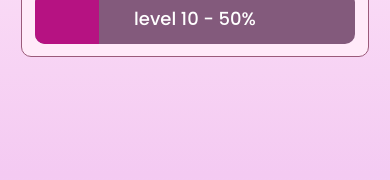
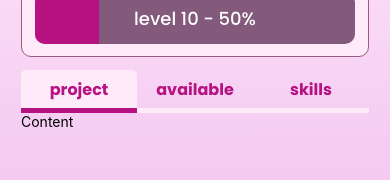
Before and after one commit to Z-Akdim/Swifty-companion_42, a React Native app in the folder swifty_company/: screen / in a window 390 px wide. Shown: the part 300-480 px from the top of the page. Built offline with nearby package versions, Linux system fonts and the light colour scheme.

Commit message:
refactor: add projectStatus to prfile componenet

```diff
--- a/swifty_company/screens/Profile/index.jsx
+++ b/swifty_company/screens/Profile/index.jsx
@@ -4,6 +4,7 @@ import img from "../../assets/Commodore_BG.jpg";
 import { typeColor } from "../../styles/global.styles";
 import ProfileCard from "../../components/profileCard";
 import { LinearGradient } from "expo-linear-gradient";
+import ProjectStatus from "../../components/projectStatus";
 const Profile = (props) => {
   const { type } = props;
   const Styles = useStyle(type);
@@ -18,7 +19,9 @@ const Profile = (props) => {
         style={Styles.profileContentStyle}
       >
         <ProfileCard type={type} />
-        <View style={{ flex: 1 }}></View>
+        <View style={Styles.projectContainer}>
+          <ProjectStatus type={type} />
+        </View>
       </LinearGradient>
     </View>
   );
--- a/swifty_company/screens/Profile/style.profile.js
+++ b/swifty_company/screens/Profile/style.profile.js
@@ -3,7 +3,6 @@ import { typeColor } from "../../styles/global.styles";
 import { useMemo } from "react";
 
 const useStyle = ({ type }) => {
-  // const Colors = typeColor(type);
   return useMemo(
     () =>
       StyleSheet.create({
@@ -16,10 +15,13 @@ const useStyle = ({ type }) => {
           marginBottom: -15,
         },
         profileContentStyle: {
-          backgroundColor: "red",
           flex: 1,
           borderTopLeftRadius: 20,
           borderTopRightRadius: 20,
+        },
+        projectContainer: {
+          flex: 1,
+          marginHorizontal: 21,
         },
       }),
     [type]
```
